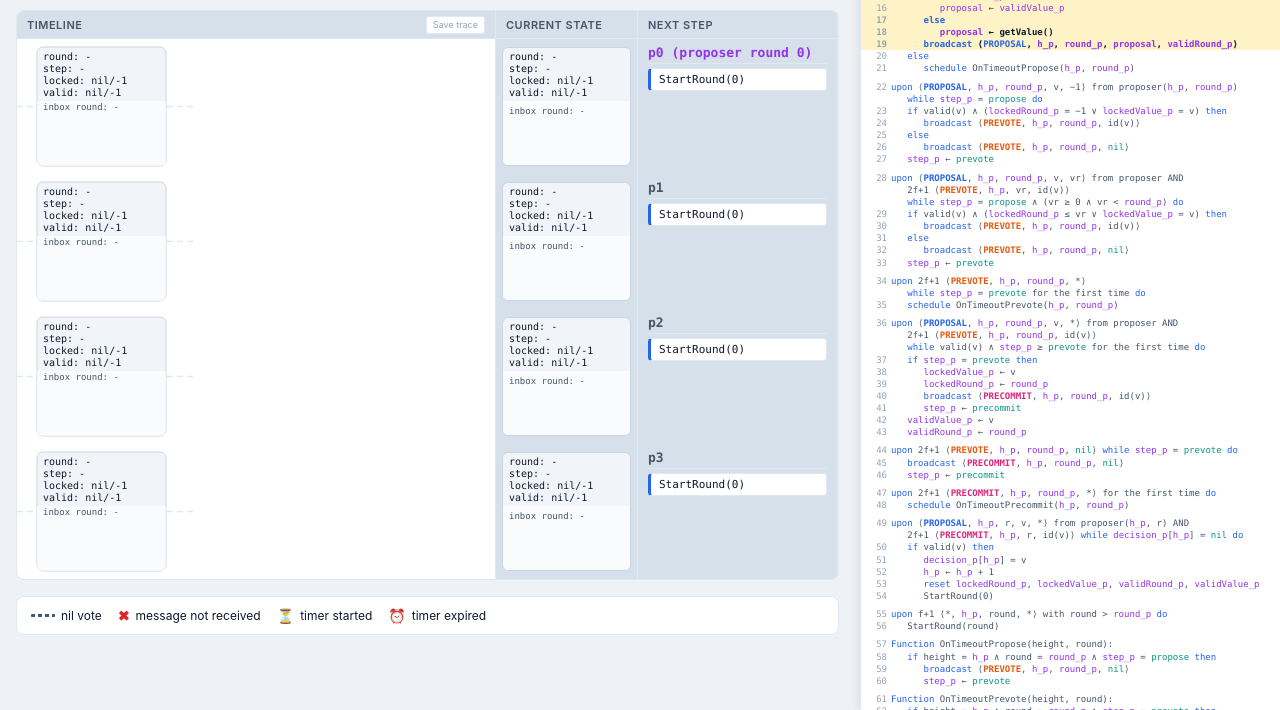
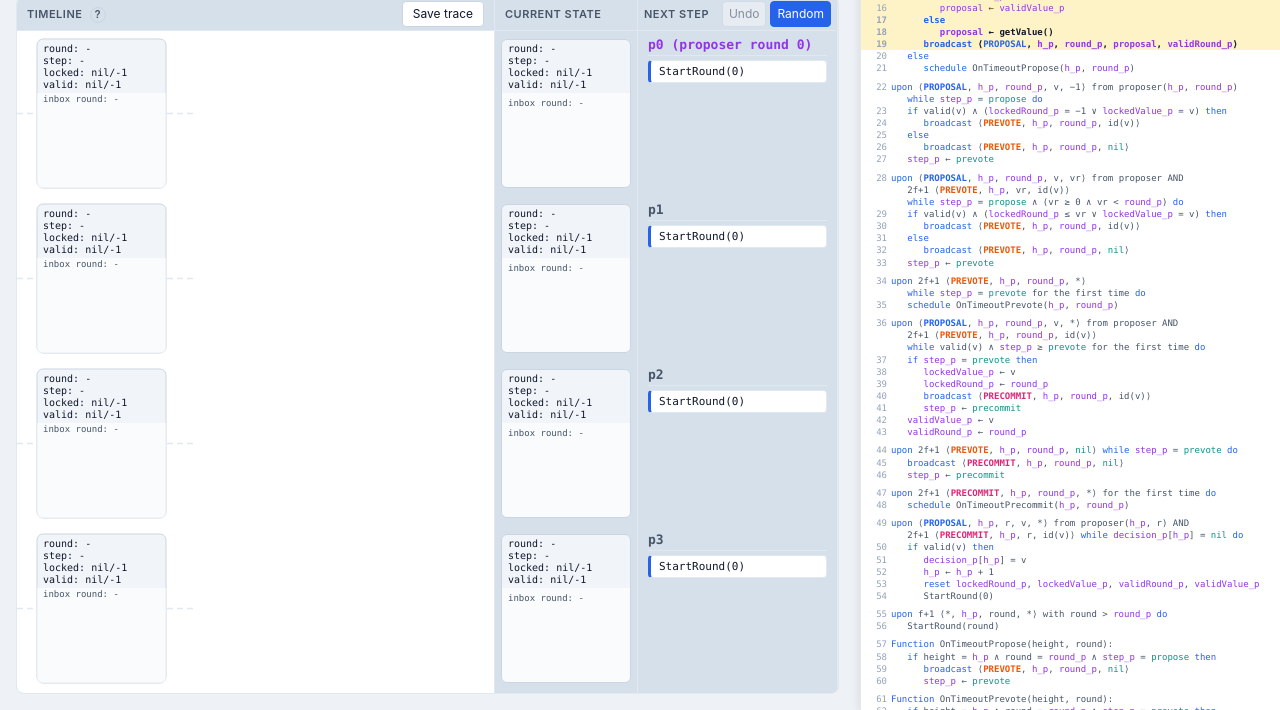
Before and after one commit to hvanz/tendermint-sim, a plain HTML site: page index.html in a window 1280 px wide. Shown: the part 90-800 px from the top of the page. Drawn offline with Linux system fonts and the light colour scheme.

Commit message:
Reshape top bar and main table layout; add legend popover
Makes the main table fill the remaining viewport height and stay aligned
across all three columns. Row height now derives from #main-area.clientHeight
minus the column-header band, divided by NUM_NODES, instead of a viewport
minus a magic chrome constant; timeline SVG, state pane, and next-step pane
all consume --row-height so rows line up exactly.

Moves Undo and Random (renamed from Random steps) into the Next Step column
header, right-aligned, with compact styling sized to the 34px band. Save
trace button in the timeline header is resized to match. Top bar now holds
only Reset, the Predefined traces dropdown, and Pseudocode.

Replaces the legend panel with a ? button in the timeline header that opens
a non-modal <dialog> popover anchored below the button. Escape still closes
via native <dialog> behavior; ui.js handles outside-click-to-close with a
deferred document listener so the opening click does not immediately close
it. Tooltips added to Undo and Random via the title attribute.

--state-pane-width bumped 142 → 143 so the current-state box renders at the
same visual width as the timeline SVG box (BOX_WIDTH plus ~1px stroke).
Column-header band height bumped from 28 → 34 for better button fit;
next-step-header horizontal padding and button padding tightened so the
Next Step label stays on one line.

```diff
--- a/css/style.css
+++ b/css/style.css
@@ -56,7 +56,11 @@
     --row-y-offset: 0px;
     --box-height: 84px;
     --left-pane-width: 200px;
-    --state-pane-width: 142px;
+    /* Sized so the current-state box (100% of the section's inner width) renders
+       at the same visual width as the SVG timeline box, which is BOX_WIDTH (129)
+       plus ~1px visual stroke. State-pane width = box + 12px section padding
+       + 1px right border. */
+    --state-pane-width: 143px;
 }
 
 * {
@@ -72,6 +76,9 @@ body {
     background: var(--bg-page);
     padding: 16px;
     transition: margin-right 0.15s;
+    min-height: 100vh;
+    display: flex;
+    flex-direction: column;
 }
 
 body.pseudocode-open {
@@ -146,6 +153,7 @@ h1 {
     background: var(--bg-table);
     overflow: hidden;
     min-height: 500px;
+    flex: 1;
 }
 
 /* Column headers: forced to the table surface color so the header row reads
@@ -159,8 +167,8 @@ h1 {
     letter-spacing: 0.5px;
     color: var(--text-secondary);
     padding: 0 10px;
-    height: 28px;
-    line-height: 28px;
+    height: 34px;
+    line-height: 34px;
     border-bottom: 1px solid var(--border-subtle);
     background: var(--bg-table);
 }
@@ -680,31 +688,83 @@ h1 {
 .pc-var { color: var(--accent-var); }
 .pc-const { color: var(--accent-const); }
 
-/* Legend */
-#legend {
-    margin-top: 16px;
-    padding: 10px 14px;
-    background: var(--bg-surface);
+/* Help ("?") button in the timeline header. Circular, small, subtle. */
+#btn-help {
+    display: inline-flex;
+    align-items: center;
+    justify-content: center;
+    width: 16px;
+    height: 16px;
+    border-radius: 50%;
+    border: 1px solid var(--border-emphasis);
+    background: transparent;
+    color: var(--text-secondary);
+    font-size: 10px;
+    font-weight: 700;
+    line-height: 1;
+    cursor: pointer;
+    padding: 0;
+    margin-left: 4px;
+    vertical-align: middle;
+}
+
+#btn-help:hover {
+    background: var(--bg-raised);
+    color: var(--text-primary);
+}
+
+/* Legend popover. Opened via <dialog>.show() (non-modal) and positioned below
+   the ? button by ui.js. ui.js handles outside-click-to-close; Escape still
+   works natively. */
+#help-dialog {
+    position: absolute;
+    margin: 0;
+    padding: 0;
     border: 1px solid var(--border-subtle);
     border-radius: 8px;
+    background: var(--bg-surface);
     color: var(--text-primary);
-    display: flex;
-    flex-wrap: wrap;
-    gap: 16px;
-    font-size: 12px;
+    box-shadow: 0 4px 16px rgba(0, 0, 0, 0.15);
+    min-width: 260px;
 }
 
-.legend-item {
+.dialog-header {
+    display: flex;
+    justify-content: space-between;
+    align-items: center;
+    padding: 10px 14px;
+    border-bottom: 1px solid var(--border-subtle);
+    font-size: 13px;
+}
+
+#btn-close-help {
+    background: none;
+    border: none;
+    font-size: 18px;
+    color: var(--text-muted);
+    cursor: pointer;
+    line-height: 1;
+    padding: 0 4px;
+}
+
+#btn-close-help:hover {
+    color: var(--text-primary);
+}
+
+.help-list {
+    list-style: none;
+    padding: 12px 16px;
+    margin: 0;
+    display: flex;
+    flex-direction: column;
+    gap: 10px;
+    font-size: 13px;
+}
+
+.help-list li {
     display: flex;
     align-items: center;
-    gap: 6px;
-}
-
-.legend-swatch {
-    width: 16px;
-    height: 16px;
-    border-radius: 3px;
-    border: 1px solid var(--border-emphasis);
+    gap: 10px;
 }
 
 .legend-line {
@@ -733,23 +793,71 @@ h1 {
     font-style: italic;
 }
 
-.timeline-header {
+.timeline-header,
+.next-step-header {
     display: flex;
     justify-content: space-between;
     align-items: center;
     flex-shrink: 0;
 }
 
+.next-step-actions {
+    display: flex;
+    gap: 4px;
+}
+
+.next-step-header {
+    padding-left: 6px;
+    padding-right: 6px;
+}
+
+/* Buttons inside the Next Step column header. Sized to fit the 34px band. */
+.next-step-header button {
+    padding: 0 6px;
+    border: 1px solid var(--border-emphasis);
+    border-radius: 4px;
+    background: var(--bg-surface);
+    color: var(--text-primary);
+    cursor: pointer;
+    font-size: 12px;
+    font-family: var(--font-sans);
+    line-height: 24px;
+    transition: background 0.15s;
+}
+
+.next-step-actions {
+    flex-shrink: 0;
+}
+
+.next-step-header button:hover:not(:disabled) {
+    background: var(--bg-raised);
+}
+
+.next-step-header button:disabled {
+    opacity: 0.4;
+    cursor: not-allowed;
+}
+
+.next-step-header button#btn-step-all {
+    background: var(--accent-proposal);
+    color: #fff;
+    border-color: var(--accent-proposal);
+}
+
+.next-step-header button#btn-step-all:hover {
+    background: #1d4ed8;
+}
+
 #btn-save-trace {
-    padding: 0 6px;
-    border: 1px solid var(--border-subtle);
-    border-radius: 3px;
+    padding: 0 10px;
+    border: 1px solid var(--border-emphasis);
+    border-radius: 4px;
     background: var(--bg-surface);
     cursor: pointer;
-    font-size: 9px;
+    font-size: 12px;
     font-family: var(--font-sans);
-    color: var(--text-muted);
-    line-height: 16px;
+    color: var(--text-primary);
+    line-height: 24px;
     transition: background 0.15s;
 }
 
--- a/index.html
+++ b/index.html
@@ -11,8 +11,6 @@
         <h1>Tendermint Consensus Simulator</h1>
         <div id="controls">
             <button id="btn-reset">Reset</button>
-            <button id="btn-undo" disabled>Undo</button>
-            <button id="btn-step-all">Random steps</button>
             <select id="trace-select">
                 <option value="empty">Predefined traces</option>
             </select>
@@ -23,7 +21,7 @@
     <div id="main-area">
         <div id="timeline-wrapper">
             <div class="column-header timeline-header">
-                <span>Timeline</span>
+                <span>Timeline <button id="btn-help" title="Legend" aria-label="Legend">?</button></span>
                 <button id="btn-save-trace">Save trace</button>
             </div>
             <div id="timeline-container">
@@ -34,7 +32,13 @@
             <div class="column-header">Current State</div>
         </div>
         <div id="left-pane">
-            <div class="column-header">Next Step</div>
+            <div class="column-header next-step-header">
+                <span>Next Step</span>
+                <span class="next-step-actions">
+                    <button id="btn-undo" disabled title="Undo one step">Undo</button>
+                    <button id="btn-step-all" title="For each node, in random order, pick any of the enabled next steps.">Random</button>
+                </span>
+            </div>
         </div>
     </div>
 
@@ -52,24 +56,30 @@
         <div id="pseudocode-lines"></div>
     </div>
 
-    <div id="legend">
-        <div class="legend-item">
+    <dialog id="help-dialog">
+        <div class="dialog-header">
+            <strong>Legend</strong>
+            <button id="btn-close-help" title="Close" aria-label="Close">&times;</button>
+        </div>
+        <ul class="help-list">
+            <li>
                 <div class="legend-line legend-line-dashed" style="background: repeating-linear-gradient(90deg, var(--text-secondary) 0 4px, transparent 4px 7px)"></div>
                 <span>nil vote</span>
-        </div>
-        <div class="legend-item">
+            </li>
+            <li>
                 <span style="color: var(--accent-timeout); font-weight: bold; font-size: 14px">&#x2716;</span>
                 <span>message not received</span>
-        </div>
-        <div class="legend-item">
+            </li>
+            <li>
                 <span style="font-size: 14px">&#x23f3;</span>
                 <span>timer started</span>
-        </div>
-        <div class="legend-item">
+            </li>
+            <li>
                 <span style="font-size: 14px">&#x23f0;</span>
                 <span>timer expired</span>
-        </div>
-    </div>
+            </li>
+        </ul>
+    </dialog>
 
     <script type="module" src="js/main.js"></script>
 </body>
--- a/js/renderer.js
+++ b/js/renderer.js
@@ -14,17 +14,19 @@ const BOX_PADDING = 6;
 const INITIAL_X = 20;           // no label width needed; labels are in left pane
 const ROW_GUTTER = 16;          // total vertical gap between adjacent boxes (matches state-pane's 8+8 section padding so timeline boxes equal the current-state boxes in height)
 const MIN_ROW_HEIGHT = 120;
-// Approximate chrome above+below the timeline SVG in the viewport.
-// Tuned to leave room for h1, controls, column-header, legend, traces, body padding.
-const VIEWPORT_CHROME = 260;
+// Column header height must match .column-header's height in style.css.
+const COLUMN_HEADER_HEIGHT = 34;
 
-// Dynamic per-render layout: row height tracks the viewport; box grows with the row
-// but always leaves ROW_GUTTER of space for the message-arrow labels in between.
+// Dynamic per-render layout: row height tracks the main-area's available
+// height, so the four rows fill the full table and stay aligned across all
+// three columns (they all consume --row-height in CSS / SVG math).
 let ROW_HEIGHT = MIN_ROW_HEIGHT;
 let BOX_HEIGHT = MIN_ROW_HEIGHT - ROW_GUTTER;
 
 function computeRowHeight() {
-    const avail = window.innerHeight - VIEWPORT_CHROME;
+    const mainArea = document.getElementById("main-area");
+    const mainH = mainArea ? mainArea.clientHeight : window.innerHeight;
+    const avail = mainH - COLUMN_HEADER_HEIGHT;
     return Math.max(MIN_ROW_HEIGHT, Math.floor(avail / NUM_NODES));
 }
 
--- a/js/ui.js
+++ b/js/ui.js
@@ -568,6 +568,28 @@ export function initUI() {
 
     document.getElementById("btn-save-trace").addEventListener("click", saveTrace);
 
+    const helpDialog = document.getElementById("help-dialog");
+    const btnHelp = document.getElementById("btn-help");
+    const closeHelpOnOutside = (e) => {
+        if (!helpDialog.contains(e.target) && e.target !== btnHelp) {
+            helpDialog.close();
+            document.removeEventListener("click", closeHelpOnOutside);
+        }
+    };
+    btnHelp.addEventListener("click", () => {
+        const rect = btnHelp.getBoundingClientRect();
+        helpDialog.style.top = `${rect.bottom + window.scrollY + 6}px`;
+        helpDialog.style.left = `${rect.left + window.scrollX}px`;
+        helpDialog.show();
+        // Defer the document listener so the current click that opened the
+        // dialog doesn't immediately close it.
+        setTimeout(() => document.addEventListener("click", closeHelpOnOutside), 0);
+    });
+    document.getElementById("btn-close-help").addEventListener("click", () => {
+        helpDialog.close();
+        document.removeEventListener("click", closeHelpOnOutside);
+    });
+
     document.getElementById("trace-select").addEventListener("change", (e) => {
         const value = e.target.value;
         if (value === "empty") {
```
Lines whose indentation alone changed are shown as unchanged.
